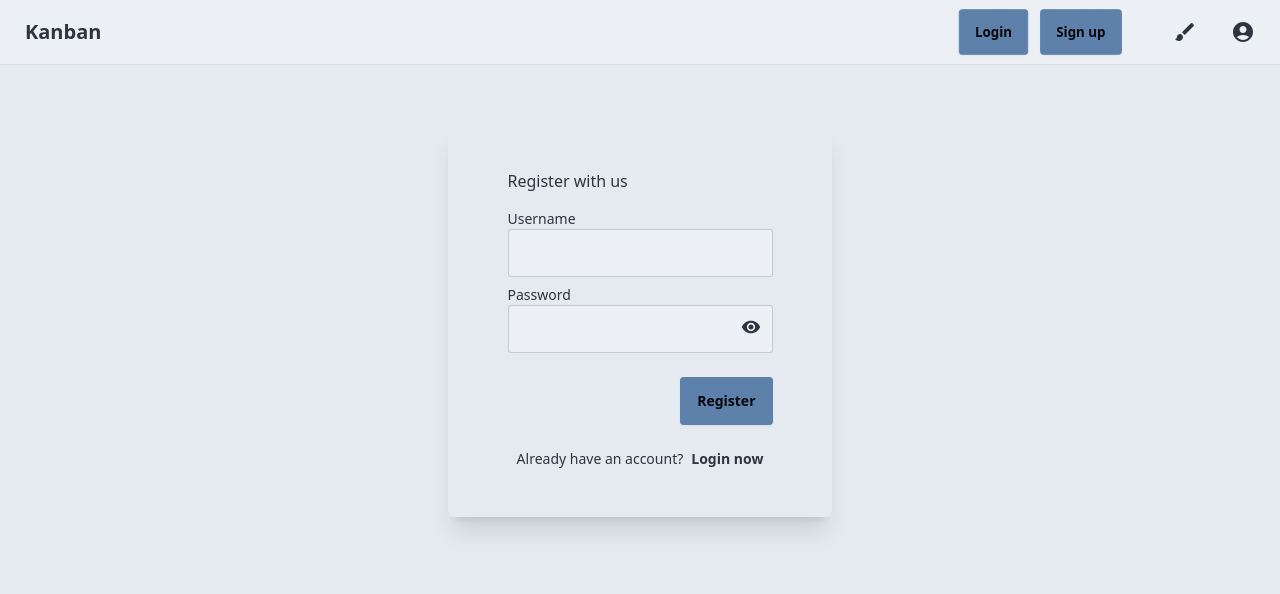
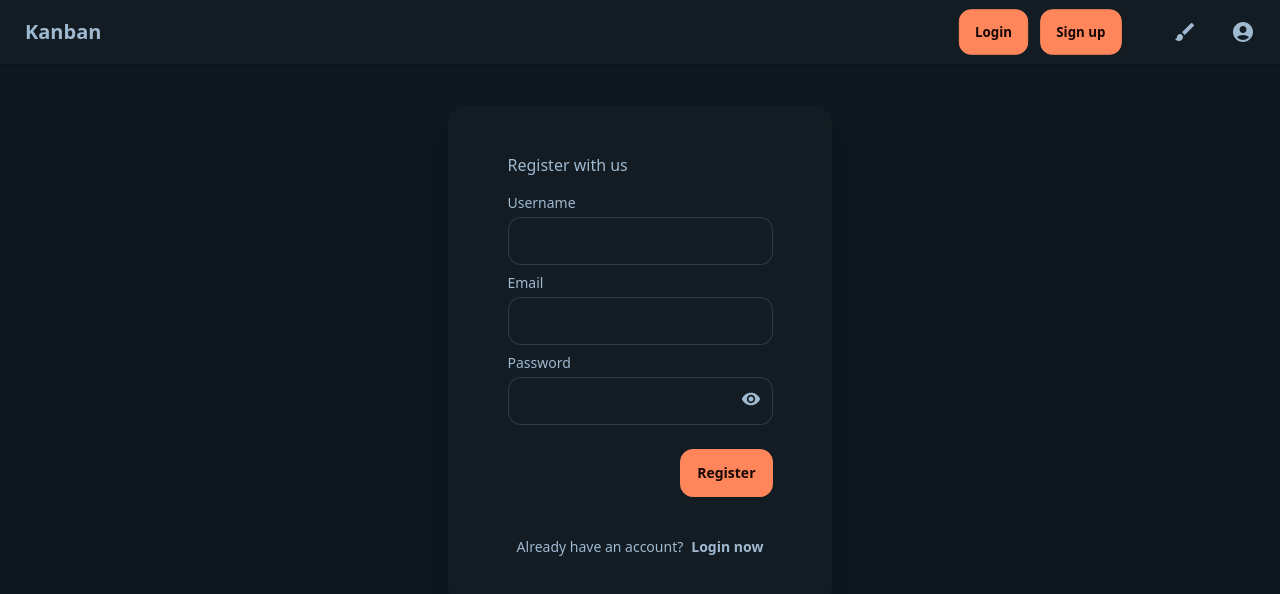
Before and after one commit to toastedsugar/Kanban-Board, a React (Vite) app in the folder client/: page /register in a window 1280 px wide. Shown: the top 594 px of the page. Built offline with nearby package versions, Linux system fonts and the light colour scheme; no server answers.

Commit message:
Adding in cloud database functions

```diff
--- a/client/firebase-config.ts
+++ b/client/firebase-config.ts
@@ -1,6 +1,7 @@
 // Import the functions you need from the SDKs you need
 import { initializeApp } from "firebase/app";
-import {getAuth,} from "firebase/auth"
+import { getAuth } from "firebase/auth";
+import { getFirestore } from "firebase/firestore";
 
 // Your web app's Firebase configuration
 const firebaseConfig = {
@@ -9,10 +10,13 @@ const firebaseConfig = {
   projectId: "kanban-board-baceb",
   storageBucket: "kanban-board-baceb.appspot.com",
   messagingSenderId: "263206608921",
-  appId: "1:263206608921:web:629af7981651c89ba50a88"
+  appId: "1:263206608921:web:629af7981651c89ba50a88",
 };
 
 // Initialize Firebase
 const app = initializeApp(firebaseConfig);
 
-export const auth = getAuth(app)
+// Initialize Cloud Firestore and get a reference to the service
+export const db = getFirestore(app);
+
+export const auth = getAuth(app);
--- a/client/src/App.tsx
+++ b/client/src/App.tsx
@@ -3,7 +3,9 @@ import {
   createRoutesFromElements,
   createBrowserRouter,
   Route,
+  Navigate,
 } from "react-router-dom";
+
 
 import Error from "./pages/Error";
 import Home from "./pages/Home";
@@ -14,16 +16,26 @@ import Dashboard from "./pages/Dashboard";
 import DashLayout from "./components/DashLayout";
 import AppLayout from "./components/AppLayout";
 
-/**/
+export default function App() {
+
+
   const router = createBrowserRouter(
     createRoutesFromElements(
       <Route path="/" element={<AppLayout />} errorElement={<Error />}>
         <Route index element={<Home />} />
-      <Route path="login" element={<Auth auth="login" />} />
-      <Route path="register" element={<Auth auth="register" />} />
+        <Route path="login" element={<Auth key="login" auth="login" />} />
+        <Route
+          path="register"
+          element={<Auth key="register" auth="register" />}
+        />
         <Route path="logout" element={<Logout />} />
         <Route path="demo" element={<Demo />} />
-      <Route path="/dashboard" element={<DashLayout />}>
+        <Route
+          path="/dashboard"
+          element={
+              <DashLayout />
+          }
+        >
           <Route index element={<Dashboard />} />
         </Route>
         <Route path="/user/:user"></Route>
@@ -31,9 +43,8 @@ const router = createBrowserRouter(
     )
   );
 
-export default function App() {
   return (
-    <div data-theme="nord">
+    <div data-theme="sunset">
         <RouterProvider router={router} />
     </div>
   );
--- a/client/src/components/AppLayout.tsx
+++ b/client/src/components/AppLayout.tsx
@@ -5,7 +5,7 @@ export default function AppLayout() {
   return (
     <div className="w-screen h-screen overflow-y-scroll bg-base-200 flex flex-col">
       <Navbar />
-      <div className="flex-1 py-4">
+      <div className="flex-1">
         <Outlet />
       </div>
     </div>
--- a/client/src/components/DashLayout.tsx
+++ b/client/src/components/DashLayout.tsx
@@ -1,13 +1,53 @@
 import { Outlet } from "react-router-dom";
 import DashSidebar from "./DashSidebar";
+import { useState } from "react";
+
+import ChevronRightIcon from "@mui/icons-material/ChevronRight";
+import ChevronLeftIcon from "@mui/icons-material/ChevronLeft";
 
 export default function DashLayout() {
+  const [showMobileSidebar, setShowMobileSidebar] = useState<boolean>(false);
+
+  function Layout() {
     return (
       <div className="flex h-full">
+        <div
+          className="bg-neutral w-4 sm:hidden flex justify-center relative"
+          onClick={() => setShowMobileSidebar(true)}
+        >
+          <ChevronRightIcon
+            fontSize="large"
+            className="bg-base-100 rounded-full  border-2 border-neutral absolute left-0"
+          />
+        </div>
+        <div className="hidden sm:block">
           <DashSidebar />
+        </div>
         <div className="px-8 md:px-20 lg:px-32">
           <Outlet />
         </div>
       </div>
     );
   }
+
+  function ShowMobileSidebar() {
+    return (
+      <div className="flex h-full bg-base-300">
+        <div className="bg-base-100">
+          <DashSidebar />
+        </div>
+        <div
+          className="bg-neutral w-4 sm:hidden flex justify-center relative"
+          onClick={() => setShowMobileSidebar(false)}
+        >
+          <ChevronLeftIcon
+            fontSize="large"
+            className="bg-base-100 rounded-full  border-2 border-neutral absolute left-0"
+          />
+        </div>
+      </div>
+    );
+  }
+
+  return showMobileSidebar ? ShowMobileSidebar() : Layout();
+}
--- a/client/src/components/DashSidebar.tsx
+++ b/client/src/components/DashSidebar.tsx
@@ -1,6 +1,6 @@
 export default function DashSidebar() {
   return (
-    <div className="bg-base-100 w-52 -mt-4 pt-4">
+    <div className="bg-base-100 w-52 -mt-4 pt-8 h-full">
       <ul className="flex grow menu rounded-box">
         <li>
           <a>Dashboard Item 1</a>
--- a/client/src/pages/Auth.tsx
+++ b/client/src/pages/Auth.tsx
@@ -1,7 +1,8 @@
-import { useState } from "react";
+import { useState, useContext } from "react";
 import { Link, useNavigate } from "react-router-dom";
 
 import { FirebaseLogin, FirebaseRegister } from "../utils/firebase-auth";
+import { auth } from "../../firebase-config.ts";
 
 import VisibilityIcon from "@mui/icons-material/Visibility";
 import VisibilityOffIcon from "@mui/icons-material/VisibilityOff";
@@ -15,28 +16,43 @@ type ErrorType = {
 };
 
 export default function Auth({ auth }: AuthTypes) {
-  const [error, setError] = useState<ErrorType>();
+  const [error, setError] = useState<any>(null);
+  const [username, setUsername] = useState<string>("")
   const [email, setEmail] = useState<string>("");
   const [password, setPassword] = useState<string>("");
   const [viewPassword, setViewPassword] = useState<boolean>(false);
 
-  const navigate = useNavigate()
+  // Import auth context so isLoggedIn can be set when user logs in/ registers
 
-  function HandleLogin(e: any) {
+  const navigate = useNavigate();
+
+  async function HandleLogin(e: any) {
     e.preventDefault();
-    FirebaseLogin(email, password);
-    navigate('/dashboard')
-  }
-  function HandleRegister(e: any) {
-    e.preventDefault();
-    FirebaseRegister(email, password);
-    navigate('/dashboard')
+    const login = await FirebaseLogin(email, password);
+    if (login) {
+      //console.log(login)
+      setError(() => login);
+      return;
+      //console.log(error)
+    }
+    navigate("/dashboard");
   }
 
+  async function HandleRegister(e: any) {
+    e.preventDefault();
+    const register = await FirebaseRegister(username, email, password);
+    if (register) {
+      console.log(register);
+      setError(() => register);
+      return;
+      //console.log(error)
+    }
+    navigate("/dashboard");
+  }
 
   return (
     <div className="flex justify-center mt-10">
-      <div className="card bg-base-200 justify-center items-center w-96 shadow-xl">
+      <div className="card bg-base-100 justify-center items-center w-96 shadow-xl">
         <div className="p-12">
           <form
             className="flex flex-col"
@@ -50,12 +66,27 @@ export default function Auth({ auth }: AuthTypes) {
               {auth === "login" ? "Log into your account" : "Register with us"}
             </h2>
             <ul className="mb-6">
+              {/** Only render the username section if this is being used for registration */}
+              {auth === "register" && (
+                <li className="flex flex-col mb-2">
+                  <label className="label-text mb-1" htmlFor="usernameInput">
+                    Username
+                  </label>
+                  <input
+                    id="usernameInput"
+                    className="input input-bordered w-full max-w-xs"
+                    type="text"
+                    value={username}
+                    onChange={(e) => setUsername(e.target.value)}
+                  />
+                </li>
+              )}
               <li className="flex flex-col mb-2">
-                <label className="label-text" htmlFor="usernameInput">
-                  Username
+                <label className="label-text mb-1" htmlFor="emailInput">
+                  Email
                 </label>
                 <input
-                  id="usernameInput"
+                  id="emailInput"
                   className="input input-bordered w-full max-w-xs"
                   type="email"
                   value={email}
@@ -63,7 +94,7 @@ export default function Auth({ auth }: AuthTypes) {
                 />
               </li>
               <li className="flex flex-col">
-                <label className="label-text" htmlFor="passwordInput">
+                <label className="label-text mb-1" htmlFor="passwordInput">
                   Password
                 </label>
                 <div className="flex relative ">
@@ -93,6 +124,9 @@ export default function Auth({ auth }: AuthTypes) {
                 {auth === "login" ? "Login" : "Register"}
               </button>
             </span>
+            <div className="flex justify-center mb-4 text-error">
+              {error && <b>{error.message}</b>}
+            </div>
             <span className="flex justify-center text-textSecondary text-sm">
               {auth === "login" ? (
                 <p>
@@ -109,7 +143,7 @@ export default function Auth({ auth }: AuthTypes) {
                   Already have an account?
                   <Link
                     className="font-bold ml-2 text-colorSecondary"
-                    to="/register"
+                    to="/login"
                   >
                     Login now
                   </Link>
--- a/client/src/pages/Dashboard.tsx
+++ b/client/src/pages/Dashboard.tsx
@@ -1,13 +1,42 @@
-import { useEffect } from "react";
+import { useEffect, useState } from "react";
 import { auth } from "../../firebase-config.ts";
+import { useNavigate } from "react-router-dom";
+
+console.log(auth)
+
+import { addDoc, collection, doc, setDoc } from "firebase/firestore";
+import { db } from "../../firebase-config.ts";
 
 export default function Dashboard() {
-// When the dashboard is launced, get all the boards owned by the user
-// AND the lists that are present in each board
+  // Stops the user from accessing the dashboard if they're not logged in
+  const navigate = useNavigate();
+  useEffect(() => {
+    if (!auth.currentUser) navigate("/login");
+  }, []);
+
+  const AddBoard = async (e: any) => {
+    e.preventDefault();
+    try {
+      const response = await addDoc(collection(db, "Boards"), {
+        name: "New Board",
+        lists: ["A list"],
+        cards: ["A card"]
+      });
+      console.log(response)
+    } catch (error) {
+      console.log(error);
+    }
+  };
+
+  const [boards, setBoards] = useState();
+  // When the dashboard is launched, get all the boards owned by the user
+  // AND the lists that are present in each board
   return (
-    <div>
+    <div className="pt-4">
       <div>Boards</div>
-      <button className="btn btn-primary">New Board</button>
+      <button onClick={AddBoard} className="btn btn-primary">
+        New Board
+      </button>
       <ul>
         <li>Board 1</li>
         <li>Board 2</li>
--- a/client/src/pages/Logout.tsx
+++ b/client/src/pages/Logout.tsx
@@ -1,4 +1,4 @@
-import { useEffect } from "react";
+import { useEffect, useContext } from "react";
 import { FirebaseLogout } from "../utils/firebase-auth";
 import { useNavigate } from "react-router-dom";
 
```
Also changed, not shown: client/src/utils/firebase-auth.ts (+54 -18 lines), 1 other file (tests, documents, lock files or other folders). Lines whose indentation alone changed are shown as unchanged.
